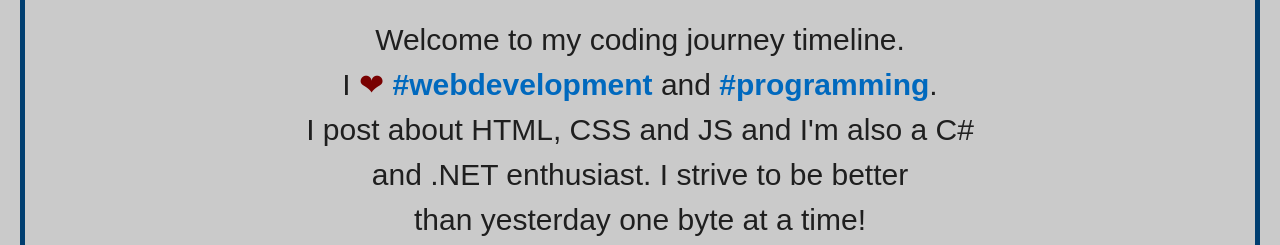
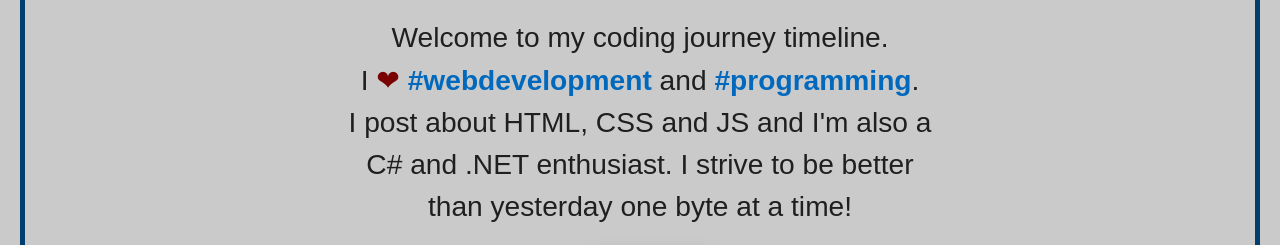
Before and after one commit to SVDwebtech/codingJourneyTimeline036, a plain HTML site: page index.html in a window 1280 px wide. Shown: the part 320-565 px from the top of the page. Drawn offline with Linux system fonts and the light colour scheme.

Commit message:
change structure and styling of header paragraph and font size

```diff
--- a/index.html
+++ b/index.html
@@ -42,8 +42,8 @@
                     #webdevelopment</span>
                     and
                     <span class="header__paragraph--techdesc">#programming</span>. <br>
-                    I post about HTML, CSS and JS and I'm also a C# <br>
-                    and .NET enthusiast.
+                    I post about HTML, CSS and JS and I'm also a <br>
+                    C# and .NET enthusiast.
                     <span class="header__paragraph--tagline">I strive to be better <br>
                     than yesterday one byte at a time!</span>
                 </p>
--- a/style.css
+++ b/style.css
@@ -138,7 +138,7 @@ body {
 }
 
 .header__paragraph {
-    font-size: clamp(1.8rem, 2.5vw, 3rem);
+    font-size: clamp(1.4rem, 2.2vw, 3rem);
     text-align: center;
     padding: 0 .5rem;
 }
```
